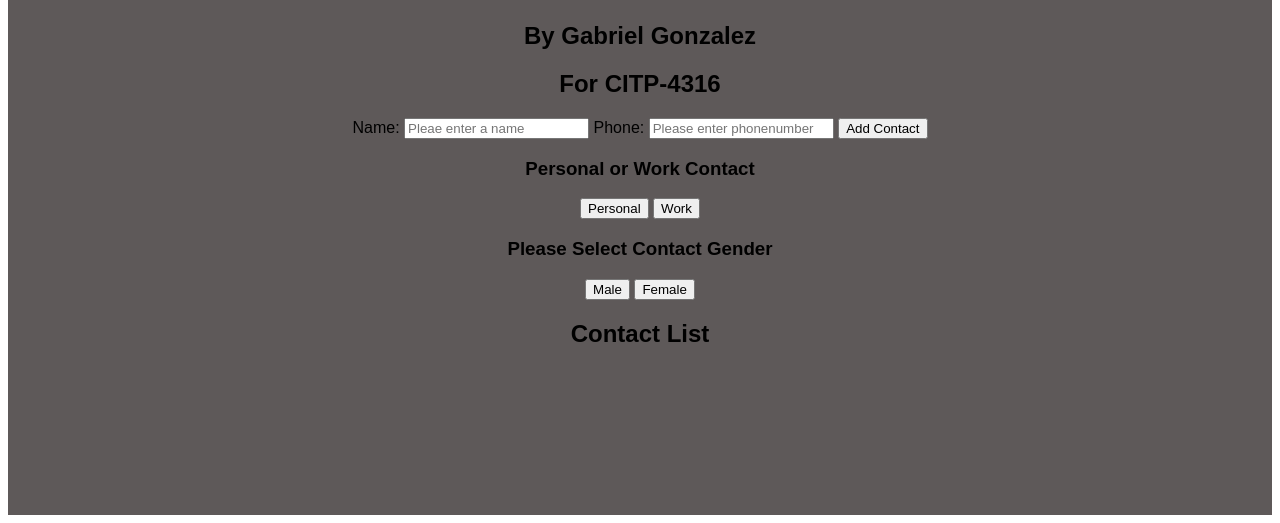
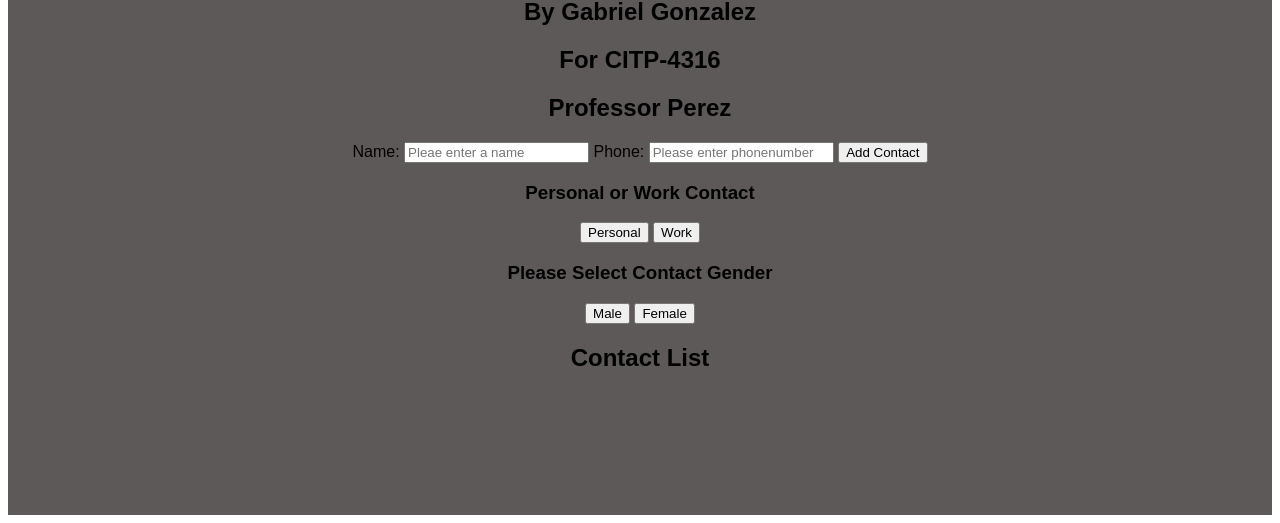
Before and after one commit to ggonz296/Programming-Project-2, a plain HTML site: page index.html in a window 1280 px wide. Shown: the part 293-816 px from the top of the page. Drawn offline with Linux system fonts and the light colour scheme.

Commit message:
I added my Professor's name to my web page

```diff
--- a/index.html
+++ b/index.html
@@ -14,6 +14,7 @@
         <h1 class="main-title">Generate a List of Contacts</h1>
         <h2>By Gabriel Gonzalez</h2>
         <h2>For CITP-4316</h2>
+        <h2>Professor Perez</h2>
         </div>
 
         <div class="contactInput">
```
